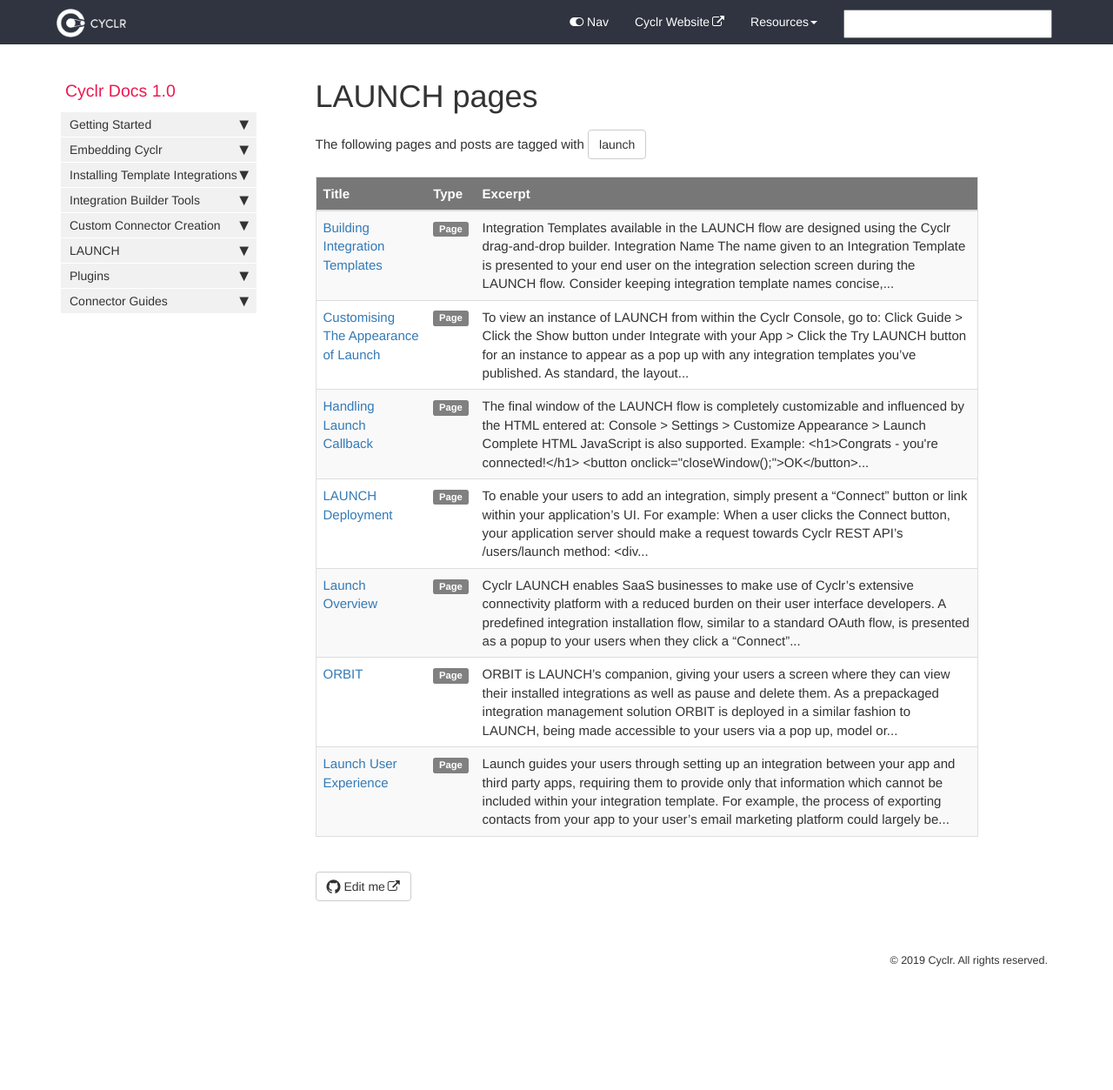
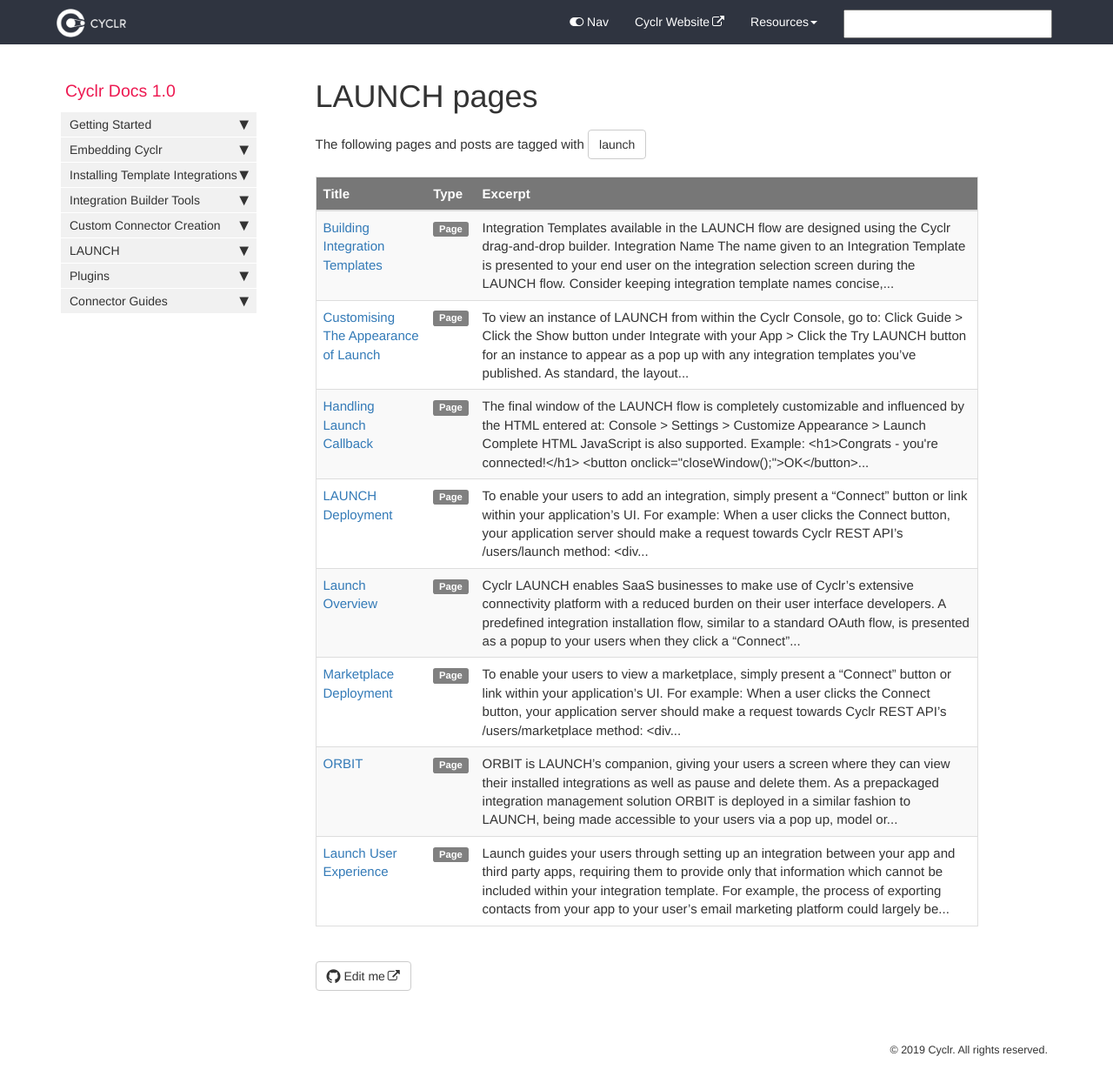
Before and after one commit to sneakysneak/docs, a Jekyll site: the page built from pages/tags/tag_launch.md, in a window 1280 px wide and 1276 px high. Shown: the top 1253 px of the window at 87% size. Built offline with Jekyll 4.4.1, drawn with Linux system fonts in a browser that asks for light colours; nearby versions of some CDN libraries; comment, search, counter and statistics services are not loaded.

Commit message:
Marketplace doc (#28)
* Marketplace doc

* Update pages/launch/marketplace-deployment.md

````diff
--- a/_data/sidebars/cyclr_sidebar.yml
+++ b/_data/sidebars/cyclr_sidebar.yml
@@ -258,6 +258,10 @@ entries:
             url: /launch-deployment
             output: web, pdf
 
+          - title: Deploying Marketplace
+            url: /marketplace-deployment
+            output: web, pdf
+
           - title: Handling Callback
             url: /handling-callback
             output: web, pdf
--- /dev/null
+++ b/pages/launch/marketplace-deployment.md
@@ -0,0 +1,151 @@
+---
+title: Marketplace Deployment
+sidebar: cyclr_sidebar
+permalink: marketplace-deployment
+tags: [launch]
+---
+
+To enable your users to view a marketplace, simply present a “Connect” button or link within your application’s UI.
+
+For example:
+
+![Generic Host Application](./images/generic-host-app.png)
+
+When a user clicks the **Connect** button, your application server should make a request towards Cyclr REST API's _/users/marketplace_ method:
+
+```
+curl -X POST
+-H "Authorization: Bearer ${ACCESS_TOKEN}"
+-H "Content-Type: application/json"
+-H "Accept: application/json"
+
+-d '{
+    "MarketplaceId": 1
+    "Username": "user@example.com",
+    "Password": "password",
+    "AccountId": "0000000-0000-0000-0000-000000000000",
+    "partnerConnector": {
+        "Name": "Connector Name",
+        "Version": "1.0",
+        "AuthValue": "00000000000000000000000000000000000000000",
+        "Properties": [{"Name": "Url", "Value": "https://myapp.something.blah"}]
+    }
+}' "https://yourCyclrInstance/v1.0/users/marketplace"
+```
+
+Replace *yourCyclrInstance* with *api.cyclr.com*, *api.cyclr.uk*, or your own domain if your Cyclr instance is self-hosted.
+
+You should use a Cyclr Partner OAuth token as the Bearer token in this request.
+
+<table>
+    <tr>
+        <th>Request parameters</th>
+        <th>Description</th>
+        <th>Example</th>
+    </tr>
+    <tr>
+        <td>MarketplaceId</td>
+        <td>The ID of the Marketplace to view</td>
+        <td>1</td>
+    </tr>
+    <tr>
+        <td>Username</td>
+        <td>The name of the Cyclr account (and Cyclr user) to install this integration in, or to create if such an account (and user) does not already exist.</td>
+        <td>user@example.com</td>
+    </tr>
+    <tr>
+        <td>Password</td>
+        <td>The password to assign to the new Cyclr user account, if created. If you do not intend your end users to access the Cyclr application directly, this password can be an obscure value known only to your app.</td>
+        <td>sdkjgnjg35d</td>
+    </tr>
+    <tr>
+        <td>AccountName</td>
+        <td>If your user doesn't already have an account within Cyclr, specify the name of the account to create here.</td>
+        <td>New Cyclr Account Name</td>
+    </tr>
+    <tr>
+        <td>AccountId</td>
+        <td>If your user already has an account within Cyclr, specify the Id of that account to have the new integration installed there.  If this is not provided, a new Cyclr account will be created.</td>
+        <td>0000000-0000-0000-0000-000000000000</td>
+    </tr>
+    <tr>
+        <td>partnerConnector</td>
+        <td>(Optional) Providing the platform connector object here means your user will not be expected to authenticate against your own platform during the Marketplace LAUNCH flow.</td>
+        <td></td>
+    </tr>
+    <tr>
+        <td>partnerConnector.Name</td>
+        <td>A name you wish to give this instance of your connector installed within this new or existing account.</td>
+        <td>Connector Name</td>
+    </tr>
+    <tr>
+        <td>partnerConnector.Version</td>
+        <td>The version of the partner connector to be installed.</td>
+        <td>1.0</td>
+    </tr>
+    <tr>
+        <td>partnerConnector.AuthValue</td>
+        <td>(Optional) Authentication value for your platform connector.
+        If your platform users a username and password, provide as base64 encoded version of username:password
+        Provide API keys as plain text.
+        An OAuth token may also be provided here.</td>
+        <td>dXNlcm5hbWU6cGFzc3dvcmQ=
+or
+NJ88GGgv79V79VvYFBBTHUIGYBGY3434345545UYu
+or
+NJ88GGgv79V79VvYFBBTHUIGYBGY3434345545UYu</td>
+    </tr>
+    <tr>
+        <td>partnerConnector.[Properties]</td>
+        <td>An array of properties required by the partner connector for successful installation. This is not relevant to all connectors.</td>
+        <td>[ {"Name": "Url", "Value": "http://customDomain.appName.com"} ]</td>
+    </tr>
+    <tr>
+        <td>InlineOAuth</td>
+        <td>(Optional) Defaults to true. Set it to false if you are running Marketplace in an iFrame and want OAuth redirect pages to be opened in a popup.</td>
+        <td>false</td>
+    </tr>
+</table>
+
+***Response:***
+
+```json
+{
+    "AccountId": "0000000-0000-0000-0000-000000000000",
+    "ExpiresAtUtc": "17/01/2018 12:11:22",
+    "MarketplaceUrl": "https://hostapp.cyclr.com/account/signinwithtoken?token=lld3UjpZKkuh0I7ObHR0EtxRsPo0No1GqNSyAi8pqXQ%3D&returnUrl=%2Flaunch/marketplace/1",
+    "Token": "lld3UjpZKkuh0I7ObHR0EtxRsPo0No1GqNSyAi8pqXQ="
+}
+```
+
+<table>
+    <tr>
+        <th>Response fields</th>
+        <th>Description</th>
+        <th>Example</th>
+    </tr>
+    <tr>
+        <td>AccountId</td>
+        <td>The ID of the newly created account or the existing account you provided in your request.</td>
+        <td>0000000-0000-0000-0000-000000000000</td>
+    </tr>
+    <tr>
+        <td>ExpiresAtUtc</td>
+        <td>Token expiry timestamp.</td>
+        <td>17/01/2018 12:11:22</td>
+    </tr>
+    <tr>
+        <td>MarketplaceUrl</td>
+        <td>The URL that your user should be sent to, typically opened in a popup browser window.
+
+Once generated by Cyclr, this URL will be valid for 5-minutes only and for a single request only, so you user should be passed here immediately and one time only.</td>
+        <td>https://hostapp.cyclr.com/account/signinwithtoken?token=lld3UjpZKkuh0I7ObHR0EtxRsPo0No1GqNSyAi8pqXQ%3D&returnUrl=%2Flaunch/marketplace/1</td>
+    </tr>
+    <tr>
+        <td>Token</td>
+        <td>Marketplace URL token.</td>
+        <td>lld3UjpZKkuh0I7ObHR0EtxRsPo0No1GqNSyAi8pqXQ=</td>
+    </tr>
+</table>
+
+[How to Handle Callbacks](./handling-callback)
````
